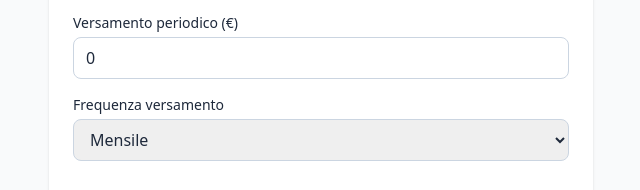
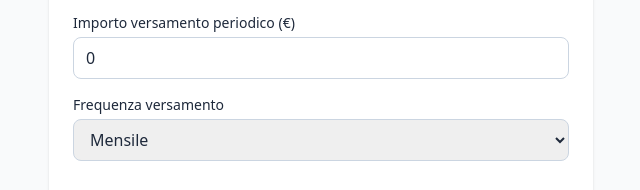
Before and after one commit to Nohow2117/calcolatore-interesse-composto, a plain HTML site: page index.html in a window 1280 px wide. Shown: the part 463-653 px from the top of the page, 319-959 px from the left. Drawn offline with nearby package versions, Linux system fonts and the light colour scheme.

Commit message:
testi: chiarito label campo versamento periodico

```diff
--- a/index.html
+++ b/index.html
@@ -41,7 +41,7 @@
   </select>
 </label>
       <label class="flex flex-col">
-  <span class="text-sm font-medium mb-1">Versamento periodico (€)</span>
+  <span class="text-sm font-medium mb-1">Importo versamento periodico (€)</span>
   <input type="number" min="0" step="10" class="block w-full border border-slate-300 rounded-lg px-3 py-2 focus:outline-none focus:ring-2 focus:ring-indigo-500" x-model.number="PMT" />
 </label>
       <label class="flex flex-col">
```
